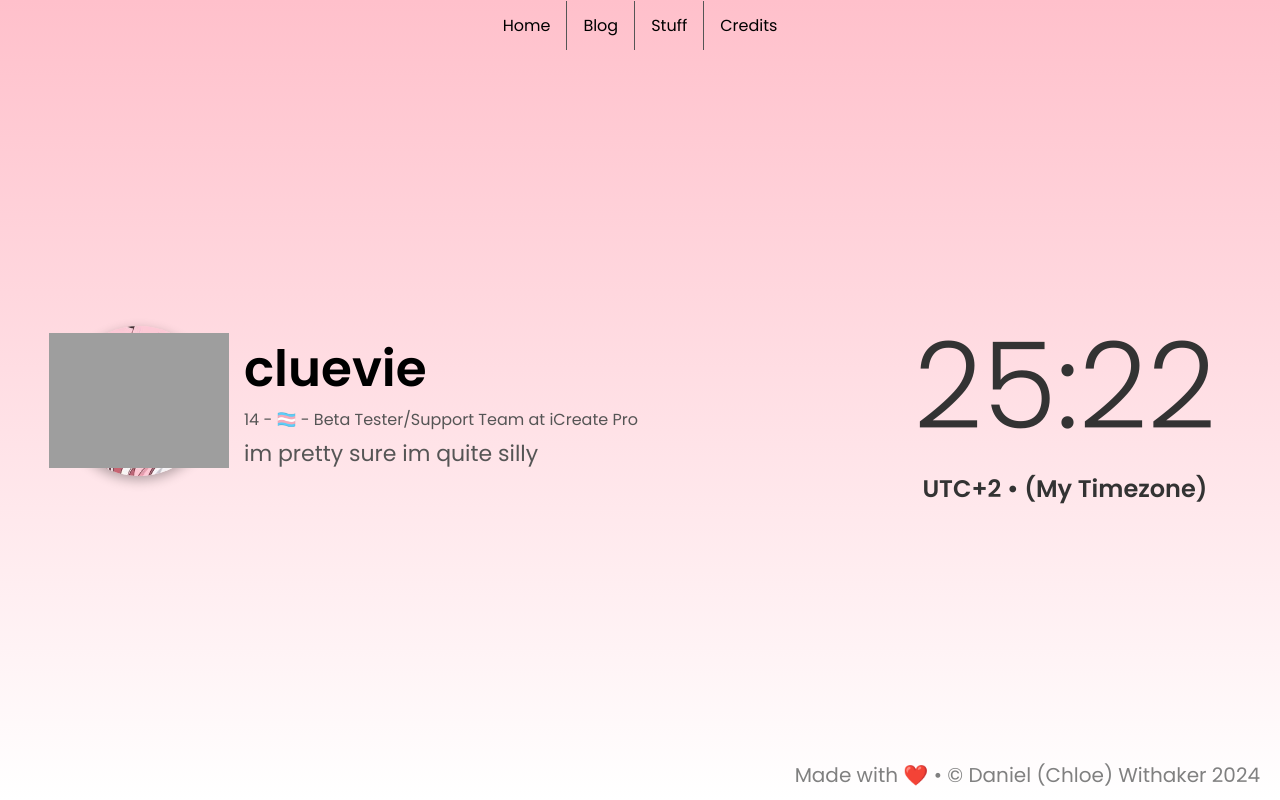
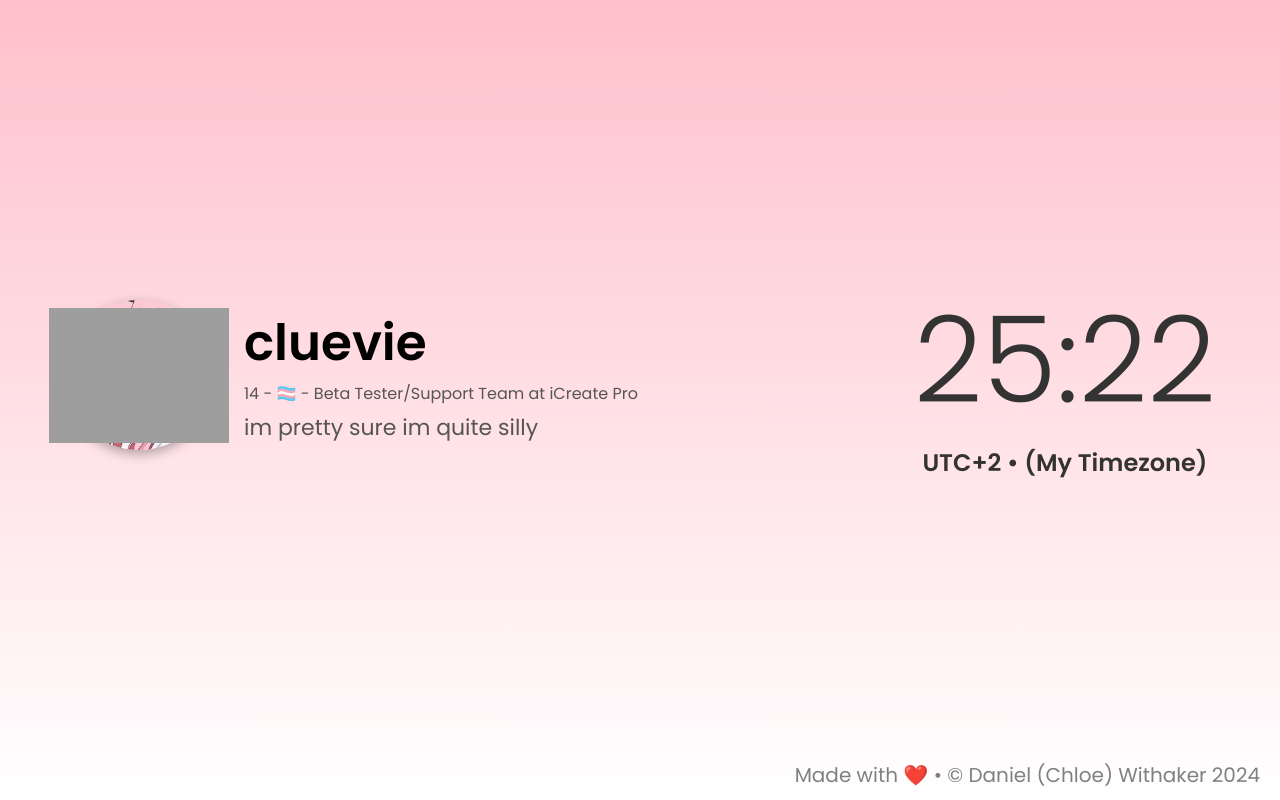
Before and after one commit to cluevie/cluevie.github.io, a plain HTML site: page index.html in a window 1280 px wide. Drawn offline with Linux system fonts and the light colour scheme; grey boxes are pictures that could not be loaded.

Commit message:
Update index.html

```diff
--- a/index.html
+++ b/index.html
@@ -17,34 +17,6 @@
             flex-direction: column;
             justify-content: space-between;
             font-size: 20px;
-        }
-
-        /* Header styling */
-        .header {
-            display: flex;
-            justify-content: center;
-            padding: 1px;
-            box-shadow: 0 0px 0px rgba(0, 0, 0, 0.2);
-            font-size: 14px;
-        }
-
-        .header a {
-            color: #000;
-            padding: 12px 16px;
-            text-align: center;
-            text-decoration: none;
-            font-size: 16px;
-            font-weight: 500;
-            border-right: 1px solid #555;
-            transition: background-color 0.3s;
-        }
-
-        .header a:last-child {
-            border-right: none;
-        }
-
-        .header a:hover {
-            background-color: rgba(255, 255, 255, 0.2);
         }
 
         /* Main content styling */
@@ -166,16 +138,7 @@
     </style>
 </head>
 <body>
-
-    <!-- Header section -->
-    <div class="header">
-        <a href="/">Home</a>
-        <a href="/blog">Blog</a>
-        <a href="/stuff">Stuff</a>
-        <a href="/credits">Credits</a>
-    </div>
-
-    <!-- Main content with image, title, description, and clock -->
+ <!-- Main content with image, title, description, and clock -->
     <main>
         <div class="left-content">
             <!-- Avatar decoration will be positioned in front of the image circle -->
```
